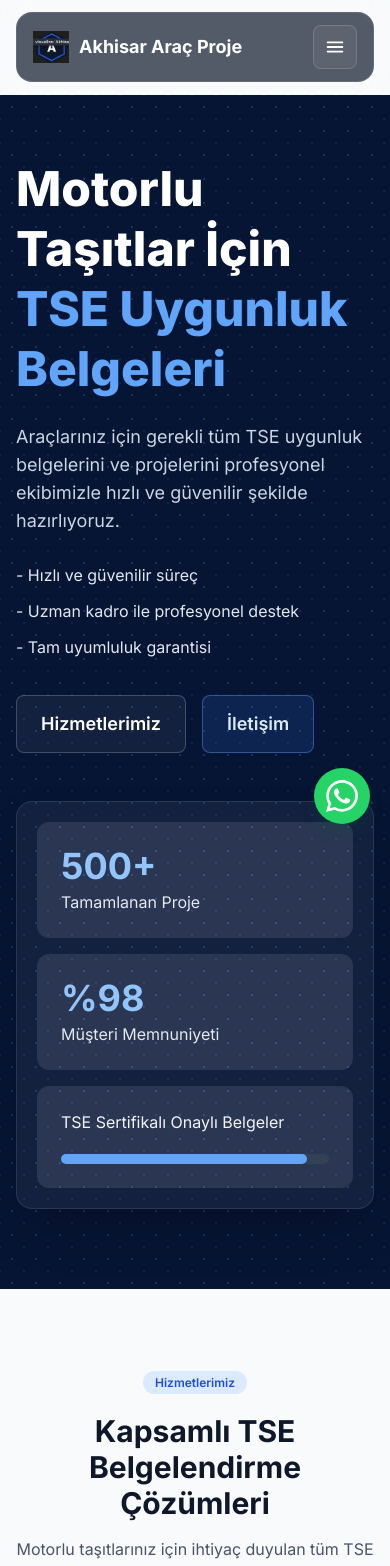
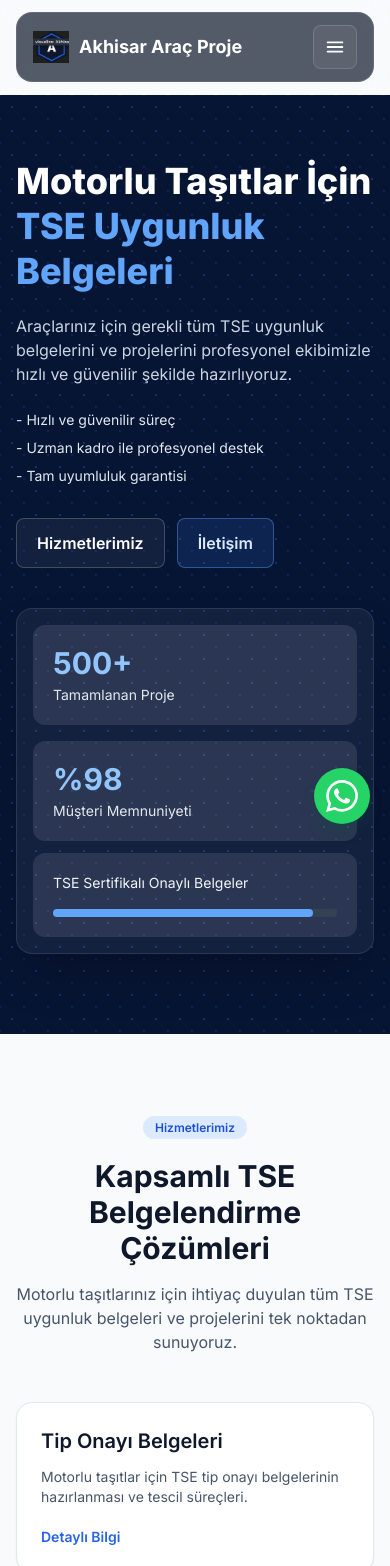
Before and after one commit to dev-alibayram/akhisar-arac-proje, a Next.js app: page /en in a window 390 px wide. Shown: the top 1566 px of the page. Built offline with nearby package versions, Linux system fonts and the light colour scheme.

Commit message:
fix(hero): restore mobile sizing
Roll back oversized hero typography and card spacing on mobile while keeping desktop scale-up intact.

```diff
--- a/src/app/[locale]/page.tsx
+++ b/src/app/[locale]/page.tsx
@@ -56,51 +56,51 @@ export default function LandingPage() {
       <section id="anasayfa" className="dark-grid">
         <div className="mx-auto flex min-h-[calc(100vh-110px)] max-w-6xl items-center px-4 pb-20 pt-6 sm:px-6 lg:px-8">
           <div
-            className="mt-6 grid gap-12 text-white lg:grid-cols-2 lg:items-center lg:mt-10"
+            className="mt-6 grid gap-10 text-white lg:mt-10 lg:grid-cols-2 lg:items-center lg:gap-12"
           >
             <div>
-              <h1 className="mt-4 text-5xl font-extrabold leading-tight sm:text-6xl">
+              <h1 className="mt-4 text-4xl font-extrabold leading-tight sm:text-5xl lg:text-6xl">
                 Motorlu Taşıtlar İçin <span className="text-blue-400">TSE Uygunluk Belgeleri</span>
               </h1>
-              <p className="mt-6 max-w-xl text-lg text-slate-300">
+              <p className="mt-5 max-w-xl text-base text-slate-300 lg:mt-6 lg:text-lg">
                 Araçlarınız için gerekli tüm TSE uygunluk belgelerini ve projelerini profesyonel
                 ekibimizle hızlı ve güvenilir şekilde hazırlıyoruz.
               </p>
-              <ul className="mt-7 space-y-3 text-base text-slate-200">
+              <ul className="mt-6 space-y-2 text-sm text-slate-200 lg:mt-7 lg:space-y-3 lg:text-base">
                 <li>- Hızlı ve güvenilir süreç</li>
                 <li>- Uzman kadro ile profesyonel destek</li>
                 <li>- Tam uyumluluk garantisi</li>
               </ul>
-              <div className="mt-9 flex flex-wrap gap-4">
+              <div className="mt-8 flex flex-wrap gap-3 lg:mt-9 lg:gap-4">
                 <a
                   href="#hizmetler"
-                  className="rounded-lg border border-white/20 bg-white/5 px-6 py-3.5 text-lg font-semibold text-white transition hover:bg-white/10"
+                  className="rounded-lg border border-white/20 bg-white/5 px-5 py-3 text-base font-semibold text-white transition hover:bg-white/10 lg:px-6 lg:py-3.5 lg:text-lg"
                 >
                   Hizmetlerimiz
                 </a>
                 <a
                   href="#iletisim"
-                  className="rounded-lg border border-blue-400/40 bg-blue-500/15 px-6 py-3.5 text-lg font-semibold text-blue-100 transition hover:bg-blue-500/25"
+                  className="rounded-lg border border-blue-400/40 bg-blue-500/15 px-5 py-3 text-base font-semibold text-blue-100 transition hover:bg-blue-500/25 lg:px-6 lg:py-3.5 lg:text-lg"
                 >
                   İletişim
                 </a>
               </div>
             </div>
 
-            <div className="rounded-2xl border border-white/10 bg-white/5 p-5 shadow-2xl">
+            <div className="rounded-2xl border border-white/10 bg-white/5 p-4 shadow-2xl lg:p-5">
               <div className="grid gap-4 sm:grid-cols-2">
-                <article className="rounded-xl bg-white/10 p-6">
-                  <p className="text-4xl font-bold text-blue-300">500+</p>
-                  <p className="mt-1 text-base text-slate-200">Tamamlanan Proje</p>
+                <article className="rounded-xl bg-white/10 p-5 lg:p-6">
+                  <p className="text-3xl font-bold text-blue-300 lg:text-4xl">500+</p>
+                  <p className="mt-1 text-sm text-slate-200 lg:text-base">Tamamlanan Proje</p>
                 </article>
-                <article className="rounded-xl bg-white/10 p-6">
-                  <p className="text-4xl font-bold text-blue-300">%98</p>
-                  <p className="mt-1 text-base text-slate-200">Müşteri Memnuniyeti</p>
+                <article className="rounded-xl bg-white/10 p-5 lg:p-6">
+                  <p className="text-3xl font-bold text-blue-300 lg:text-4xl">%98</p>
+                  <p className="mt-1 text-sm text-slate-200 lg:text-base">Müşteri Memnuniyeti</p>
                 </article>
               </div>
-              <article className="mt-4 rounded-xl bg-white/10 p-6">
-                <p className="text-base text-slate-100">TSE Sertifikalı Onaylı Belgeler</p>
-                <div className="mt-5 h-2.5 rounded-full bg-slate-700">
+              <article className="mt-3 rounded-xl bg-white/10 p-5 lg:mt-4 lg:p-6">
+                <p className="text-sm text-slate-100 lg:text-base">TSE Sertifikalı Onaylı Belgeler</p>
+                <div className="mt-4 h-2 rounded-full bg-slate-700 lg:mt-5 lg:h-2.5">
                   <div className="h-full w-11/12 rounded-full bg-blue-400" />
                 </div>
               </article>
```
